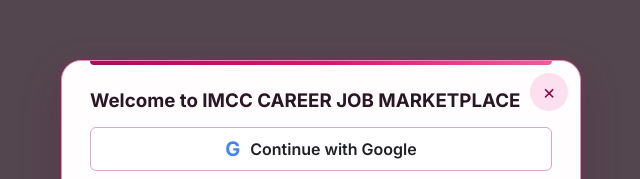
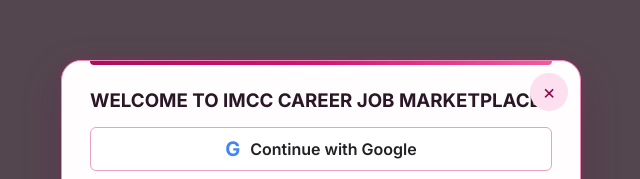
Before and after one commit to codedbyjayr/imcc-careerhub, a plain HTML site: page imcc.html in a window 1280 px wide. Shown: the part 235-414 px from the top of the page, without its empty margins (319-959 px from the left). Drawn offline with nearby package versions, Linux system fonts and the light colour scheme.

Commit message:
Change welcome message to uppercase

```diff
--- a/imcc.html
+++ b/imcc.html
@@ -247,7 +247,7 @@
         <button class="close-btn" onclick="closeAuthModal()">×</button>
 
         <div class="auth-view active" id="loginView">
-            <h3>Welcome to IMCC CAREER JOB MARKETPLACE</h3>
+            <h3>WELCOME TO IMCC CAREER JOB MARKETPLACE</h3>
             <form class="auth-form">
                 <button id="google-login" class="google-signin-btn" type="button" aria-label="Sign in with Google">
                     <span class="google-mark" aria-hidden="true">G</span>
```
